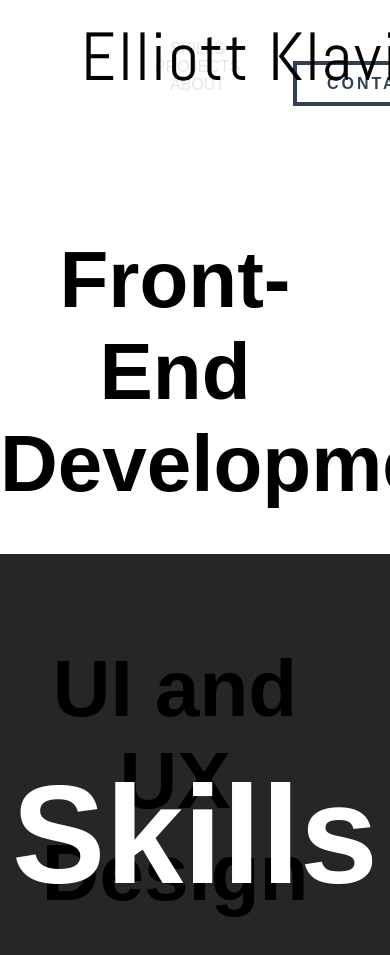
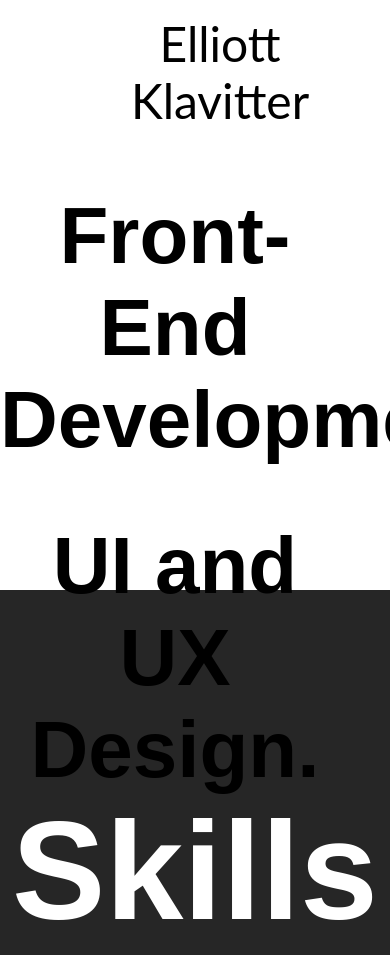
Before and after one commit to eklavitt/Portfolio-Website, a plain HTML site: page index.html in a window 390 px wide. Shown: the top 955 px of the page. Drawn offline with Linux system fonts and the light colour scheme.

Commit message:
changes to nav and header styling, and starts media queries for tablet/mobile

```diff
--- a/index.html
+++ b/index.html
@@ -12,7 +12,7 @@
 				<nav>
 				<div class="nav_logo">
 					<div class="logo_container">
-						<a href="#"><img src="src/img/navLogoEK.png" /></a>
+						<a href="#">Elliott Klavitter</a>
 					</div>
 				</div>
 				<div class="nav_list">
@@ -38,8 +38,8 @@
 
 		<main>
 			<div class= "container title">
-				<h1>Front-End Development</h1>
-				<h1>UI and UX Design</h1>
+				<h1>Front-End Development.</h1>
+				<h1>UI and UX Design.</h1>
 			</div>
 			<div class= "container skills">
 				<h3>Skills</h3>
--- a/style.css
+++ b/style.css
@@ -63,15 +63,16 @@ nav li a {
 	height: 100%;
 	position: relative;
 	left: 80px;
-	/*background-image: url("src/img/logoEKfullB2x.png");*/
-	background-size: cover;
-	margin-top: 30px;
-
+	padding-top: 15px;
+	min-width: 280px;
 }
 
 .nav_logo a {
 	opacity: 100;
-	height: inherit;
+	Color: #000000;
+	font-family: Abel, Lato, "helvetica-neue";
+	height: 100%;
+	font-size: 48px;
 	text-decoration: none;
 
 }
@@ -100,19 +101,34 @@ nav li a {
 
 }
 
+@media screen and (max-width: 980px) {
+	.nav_contact {
+		display: none;
+	}
+	.nav_list {
+		float: right;
+		max-width: 80px;
+		background-image: url("src/img/navMobileDrop.png");
+		background-size: cover;
+
+	}
+	.nav_list ul {
+		display: none;
+	}
+}
+
 
 /* main */
 
 .title {
 	font-size: 40px;
-	margin: 0 auto;
+	margin: 90px auto 0;
 	text-align: center;
 	height: 400px;
 	padding-right: 40px;
 }
 
 .title h1 {
-	padding-top: 80px;
 	margin-bottom: 0;
 }
 
```
Also changed, not shown: src/img/navLogoEK.png (deleted), src/img/navMobileDrop.png (added).
